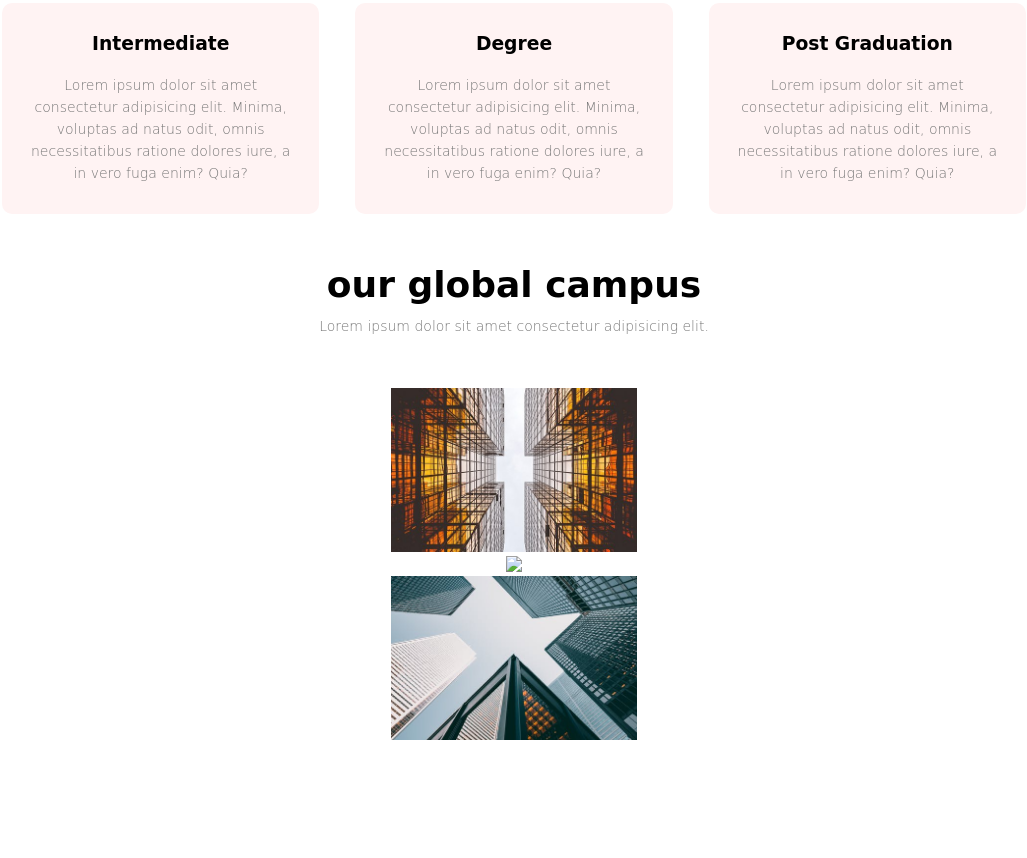
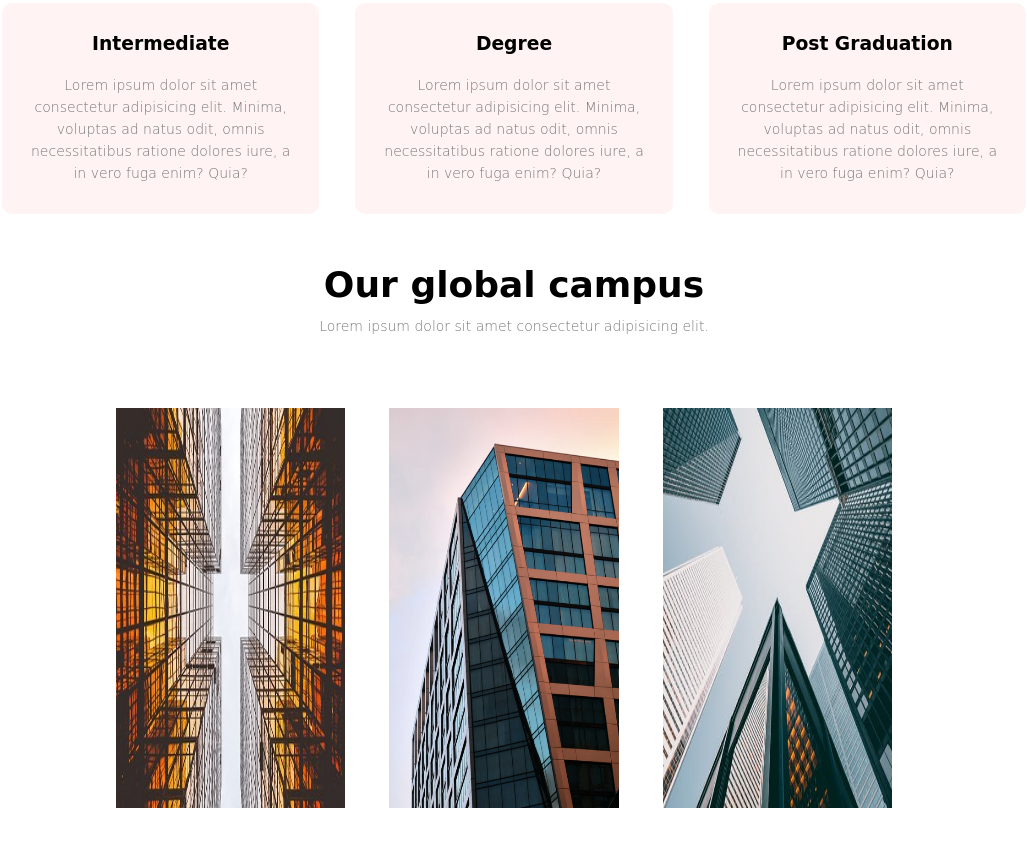
Before and after one commit to pyropiyush/web-design-1, a plain HTML site: page index.html in a window 1280 px wide. Shown: the part 1031-1889 px from the top of the page, without its empty margins (126-1153 px from the left). Before the commit the page ends 1865 px from the top, so only its background shows below. Drawn offline with Linux system fonts and the light colour scheme; a web font is replaced by a local one.

Commit message:
second commit

```diff
--- a/index.html
+++ b/index.html
@@ -76,29 +76,30 @@
     <section>
       <!-- ----------campus----- -->
       <section class="campus">
-        <h1>our global campus</h1>
+        <h1>Our global campus</h1>
         <p>
           Lorem ipsum dolor sit amet consectetur adipisicing elit.
         </p>
         <div class="row">
           <div class="campus-col">
-                <img src="images/arch.jpg" >
+            <img src="images/arch.jpg" height="400px" >
             <div class="layer">
               <h3>LONDON</h3>
             </div>
-                <div class="campus-col">
-                    <img src="images/newyork.jpg.crdownload" >
-                    <div class="layer">
-                        <h3>NEW YORK</h3>
           </div>
           <div class="campus-col">
-                        <img src="images/washington.jpeg" >
+            <img src="images/newyork.png" height="400px" >
+            <div class="layer">
+              <h3>NEWYORK</h3>
+            </div>
+          </div>
+          <div class="campus-col">
+            <img src="images/washington.jpeg" height="400px" >
             <div class="layer">
               <h3>WASHINGTON</h3>
             </div>
           </div>
         </div>
-
 
     </section>
 
--- a/style.css
+++ b/style.css
@@ -163,21 +163,30 @@ h3{
 }
 /* ------campus------- */
 .campus{
+width: 80%;
+margin: auto;
 text-align: center;
-margin: auto;
-width: 80%;
 padding-top: 50px;
 
 }
 .campus-col{
-    flex: 31px;
-    border-radius:100px ;
+    flex: 32%;
+    border-radius: 10px;
+    border-bottom: 5%;
+    padding: 20px 12px;
+
     margin-bottom: 30px;
+    margin-right: 20px;
     position: relative;
     overflow: hidden;
+    transition: 0.5s;
 }
+.campus-col:hover{
+    box-shadow: 0 0 20px 0px rgba(10, 4, 4, 0.2);}
 .campus-col img{
-    width: 30%;
+    width: 100%;
+    display: block;
+
 }
 .layer{
     background: transparent;
@@ -186,23 +195,24 @@ padding-top: 50px;
     position: absolute;
     top: 0;
     left: 0;
+    transition: .5s;
 }
 .layer:hover{
-    background: rgba(226,0,0,0.7);
+    background: rgba(46, 209, 209, 0.7);
 }
 .layer h3{
     width: 100%;
     font-weight:500 ;
     color: #fff;
-    font-size: 36px;
+    font-size: 30px;
     bottom: 0;
     left: 50%;
     transform: translateX(-50%);
     position: absolute;
-    opacity: 0;
+    opacity: 0%;
     transition: 0.5s;
 }
 .layer:hover h3{
-    bottom: 49%;
+    bottom: 70%;
     opacity: 1;
 }
```
Also changed, not shown: images/newyork.png (added), 1 other file. Lines whose indentation alone changed are shown as unchanged.
